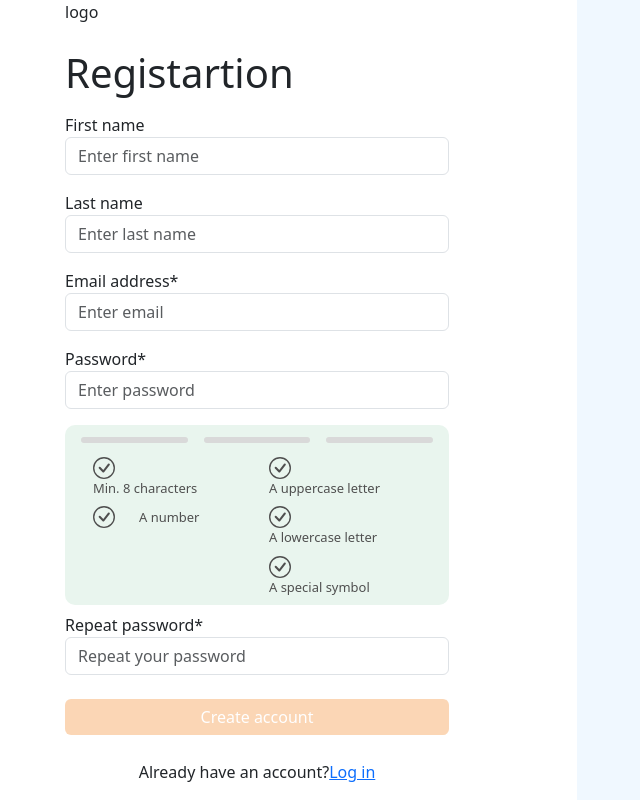
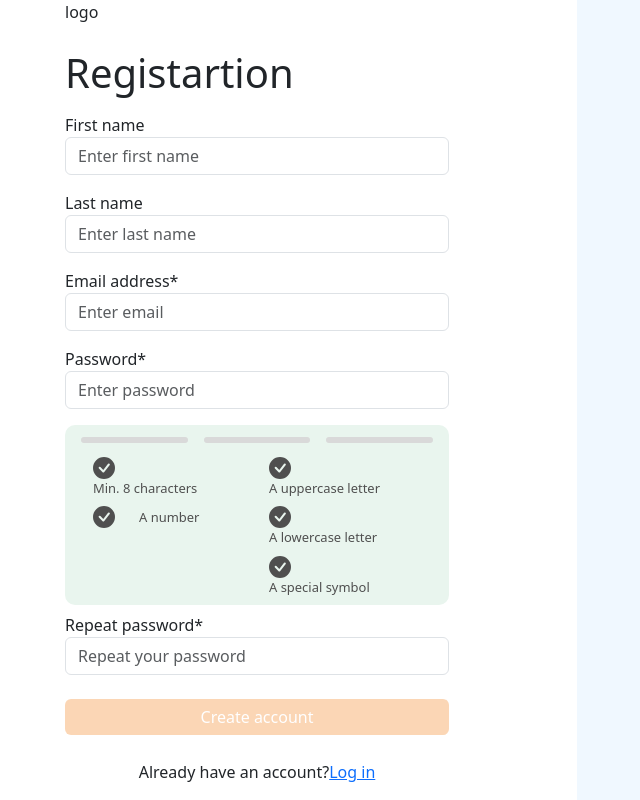
Before and after one commit to AnnaKachmasheva/inventory-system, a React (Create React App) app in the folder ui/: page /registrtaion in a window 1280 px wide. Shown: the whole page, without its empty margins (63-703 px from the left). Built offline with nearby package versions, Linux system fonts and the light colour scheme.

Commit message:
added style password validation

```diff
--- a/ui/src/pages/registartion-page/SignUp.js
+++ b/ui/src/pages/registartion-page/SignUp.js
@@ -2,10 +2,10 @@ import React, {useState} from "react"
 import {Link, Navigate} from "react-router-dom";
 import {ErrorMessage, Field, Form, Formik} from "formik";
 import * as Yup from 'yup';
-import {BsCheckCircle} from "react-icons/bs";
+import {BsCheckCircleFill} from "react-icons/bs";
 import classnames from 'classnames';
 import {userApi} from "../../services/api";
-import {AuthProvider, useAuth} from "../../context/AuthContext";
+import {useAuth} from "../../context/AuthContext";
 
 
 function SignUp() {
@@ -39,8 +39,6 @@ function SignUp() {
     const [twoConditionsForPassword, setTwoConditionsForPassword] = useState(false)
     const [fourConditionsForPassword, setFourConditionsForPassword] = useState(false)
     const [fiveConditionsForPassword, setFiveConditionsForPassword] = useState(false)
-    const [email, setEmail] = useState('');
-    const [password, setPassword] = useState('');
 
 
     const handleChangePassword = (e) => {
@@ -104,13 +102,6 @@ function SignUp() {
             console.log('error registration')
         }
     };
-
-    if (email !== '' && password !== '') {
-        const response = userApi.login(email, password);
-        const accessToken = response.data;
-
-        AuthProvider.userLogin(accessToken);
-    }
 
     const isLoggedIn = Auth.userIsAuthenticated();
 
@@ -237,22 +228,22 @@ function SignUp() {
                                             <div className={
                                                 classnames('row',
                                                     min8Characters ? 'success-color-span' : 'default-color-span')}>
-                                                <BsCheckCircle size={22}
+                                                <BsCheckCircleFill size={22}
                                                                className={classnames('rule-icon ',
                                                                    min8Characters ?
-                                                                       'success-color-span' :
-                                                                       'default-color-span')}/>
+                                                                       'success-color-icon' :
+                                                                       'default-color-icon')}/>
                                                 <span className={'w-auto'}>Min. 8 characters</span>
                                             </div>
 
                                             <div className={
                                                 classnames('row',
                                                     hasNumber ? 'success-color-span' : 'default-color-span')}>
-                                                <BsCheckCircle size={22}
+                                                <BsCheckCircleFill size={22}
                                                                className={classnames('rule-icon ',
                                                                    hasNumber ?
-                                                                       'success-color-span' :
-                                                                       'default-color-span')}/>
+                                                                       'success-color-icon' :
+                                                                       'default-color-icon')}/>
                                                 <span className={'w-auto'}>
                                                         A number
                                                     </span>
@@ -265,33 +256,33 @@ function SignUp() {
                                             <div className={
                                                 classnames('row',
                                                     hasUppercaseLetter ? 'success-color-span' : 'default-color-span')}>
-                                                <BsCheckCircle size={22}
+                                                <BsCheckCircleFill size={22}
                                                                className={classnames('rule-icon ',
                                                                    hasUppercaseLetter ?
-                                                                       'success-color-span' :
-                                                                       'default-color-span')}/>
+                                                                       'success-color-icon' :
+                                                                       'default-color-icon')}/>
                                                 <span className={'w-auto'}>A uppercase letter</span>
                                             </div>
 
                                             <div className={
                                                 classnames('row',
                                                     hasLowercaseLetter ? 'success-color-span' : 'default-color-span')}>
-                                                <BsCheckCircle size={22}
+                                                <BsCheckCircleFill size={22}
                                                                className={classnames('rule-icon ',
                                                                    hasLowercaseLetter ?
-                                                                       'success-color-span' :
-                                                                       'default-color-span')}/>
+                                                                       'success-color-icon' :
+                                                                       'default-color-icon')}/>
                                                 <span className={'w-auto'}>A lowercase letter</span>
                                             </div>
 
                                             <div className={
                                                 classnames('row',
                                                     hasSymbol ? 'success-color-span' : 'default-color-span')}>
-                                                <BsCheckCircle size={22}
+                                                <BsCheckCircleFill size={22}
                                                                className={classnames('rule-icon ',
                                                                    hasSymbol ?
-                                                                       'success-color-span' :
-                                                                       'default-color-span')}/>
+                                                                       'success-color-icon' :
+                                                                       'default-color-icon')}/>
                                                 <span className={'w-auto'}>A special symbol</span>
                                             </div>
 
--- a/ui/src/pages/reset-password-confirmation/ResetPasswordConfirmation.js
+++ b/ui/src/pages/reset-password-confirmation/ResetPasswordConfirmation.js
@@ -139,8 +139,8 @@ export default function ResetPasswordConfirmation() {
                                                 <BsCheckCircle size={22}
                                                                className={classnames('rule-icon ',
                                                                    min8Characters ?
-                                                                       'success-color-span' :
-                                                                       'default-color-span')}/>
+                                                                       'success-color-icon' :
+                                                                       'default-color-icon')}/>
                                                 <span className={'w-auto'}>Min. 8 characters</span>
                                             </div>
 
@@ -150,8 +150,8 @@ export default function ResetPasswordConfirmation() {
                                                 <BsCheckCircle size={22}
                                                                className={classnames('rule-icon ',
                                                                    hasNumber ?
-                                                                       'success-color-span' :
-                                                                       'default-color-span')}/>
+                                                                       'success-color-icon' :
+                                                                       'default-color-icon')}/>
                                                 <span className={'w-auto'}>
                                                         A number
                                                     </span>
@@ -167,8 +167,8 @@ export default function ResetPasswordConfirmation() {
                                                 <BsCheckCircle size={22}
                                                                className={classnames('rule-icon ',
                                                                    hasUppercaseLetter ?
-                                                                       'success-color-span' :
-                                                                       'default-color-span')}/>
+                                                                       'success-color-icon' :
+                                                                       'default-color-icon')}/>
                                                 <span className={'w-auto'}>A uppercase letter</span>
                                             </div>
 
@@ -178,8 +178,8 @@ export default function ResetPasswordConfirmation() {
                                                 <BsCheckCircle size={22}
                                                                className={classnames('rule-icon ',
                                                                    hasLowercaseLetter ?
-                                                                       'success-color-span' :
-                                                                       'default-color-span')}/>
+                                                                       'success-color-icon' :
+                                                                       'default-color-icon')}/>
                                                 <span className={'w-auto'}>A lowercase letter</span>
                                             </div>
 
@@ -189,8 +189,8 @@ export default function ResetPasswordConfirmation() {
                                                 <BsCheckCircle size={22}
                                                                className={classnames('rule-icon ',
                                                                    hasSymbol ?
-                                                                       'success-color-span' :
-                                                                       'default-color-span')}/>
+                                                                       'success-color-icon' :
+                                                                       'default-color-icon')}/>
                                                 <span className={'w-auto'}>A special symbol</span>
                                             </div>
 
```
